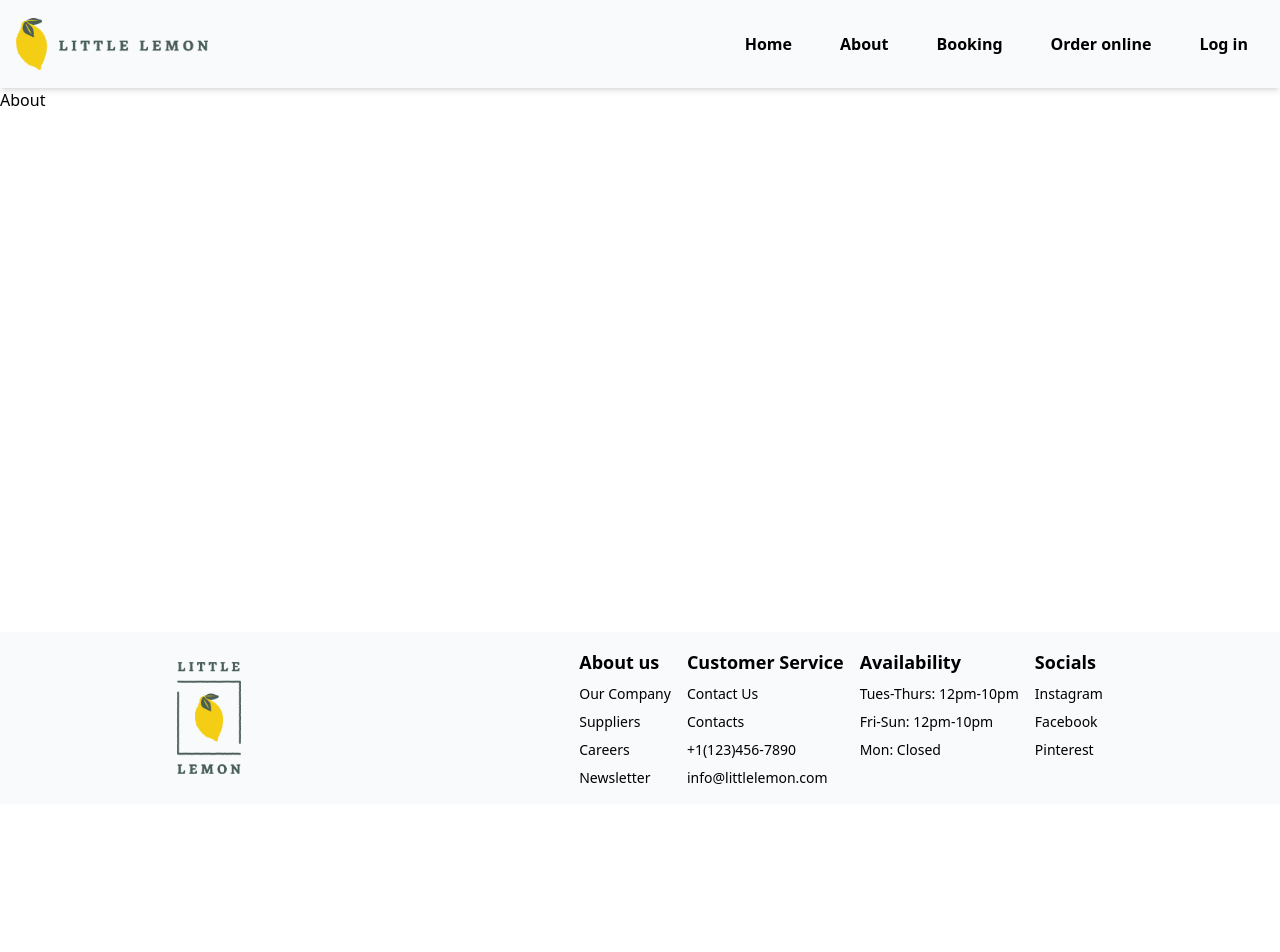
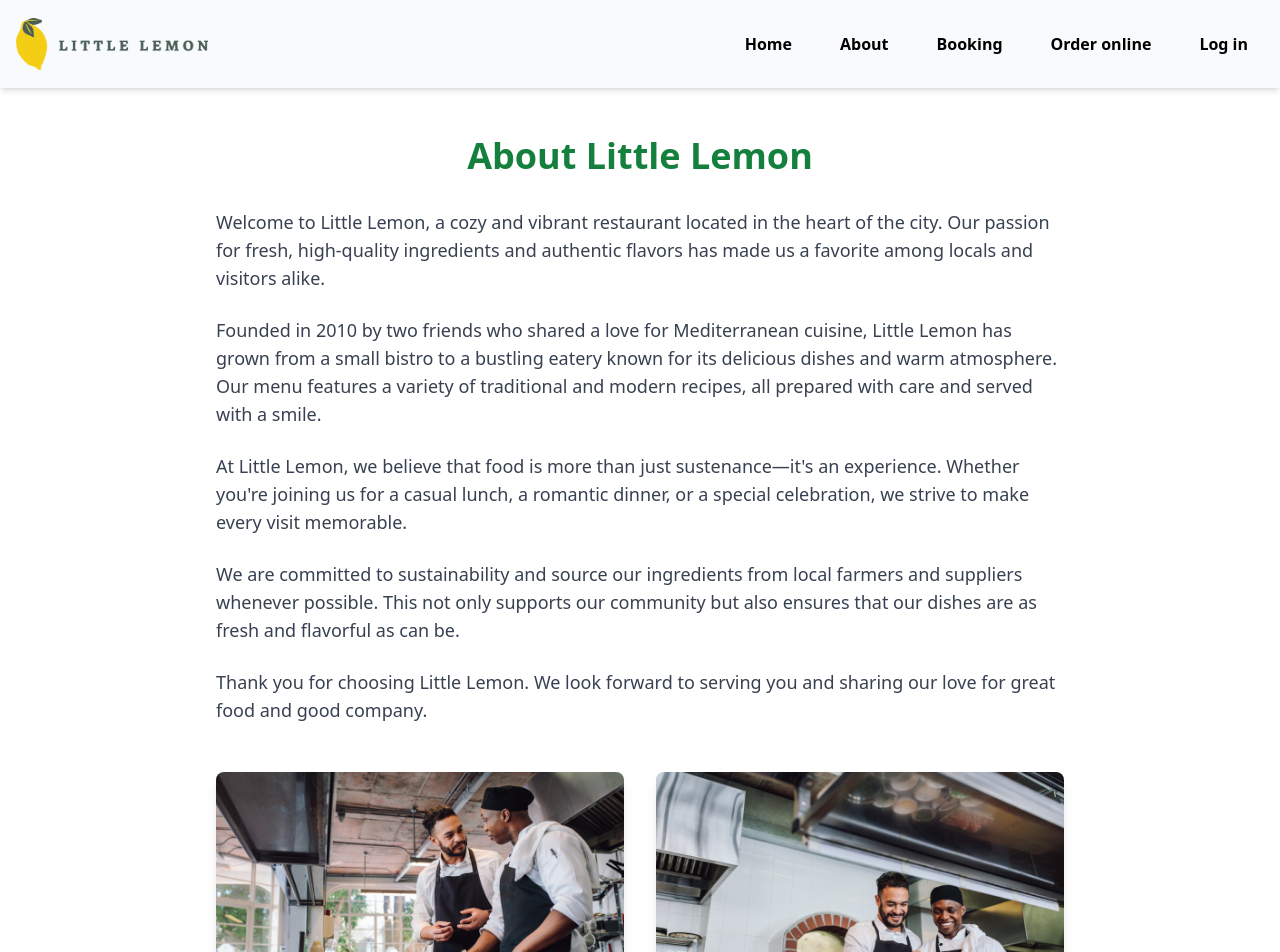
Before and after one commit to Mampionona33/Little-Lemon, a React (Vite) app: page /about in a window 1280 px wide. Shown: the top 952 px of the page. Before the commit the page ends 804 px from the top, so only its background shows below. Built offline with nearby package versions, Linux system fonts and the light colour scheme.

Commit message:
fini correction section 3 home page

```diff
--- a/src/pages/About/About.tsx
+++ b/src/pages/About/About.tsx
@@ -1,7 +1,57 @@
+import mario_and_adrian_A from "../../assets/images/mario_and_adrian_A.jpg";
+import mario_and_adrian_B from "../../assets/images/mario_and_adrian_B.jpg";
+
 const About = () => {
   return (
-    <div>
-      <div>About</div>
+    <div className="max-w-4xl mx-auto px-6 py-12">
+      <h1 className="text-4xl font-bold text-center text-green-700 mb-8">
+        About Little Lemon
+      </h1>
+
+      <div className="space-y-6 text-lg text-gray-700">
+        <p>
+          Welcome to Little Lemon, a cozy and vibrant restaurant located in the
+          heart of the city. Our passion for fresh, high-quality ingredients and
+          authentic flavors has made us a favorite among locals and visitors
+          alike.
+        </p>
+        <p>
+          Founded in 2010 by two friends who shared a love for Mediterranean
+          cuisine, Little Lemon has grown from a small bistro to a bustling
+          eatery known for its delicious dishes and warm atmosphere. Our menu
+          features a variety of traditional and modern recipes, all prepared
+          with care and served with a smile.
+        </p>
+        <p>
+          At Little Lemon, we believe that food is more than just
+          sustenance—it's an experience. Whether you're joining us for a casual
+          lunch, a romantic dinner, or a special celebration, we strive to make
+          every visit memorable.
+        </p>
+        <p>
+          We are committed to sustainability and source our ingredients from
+          local farmers and suppliers whenever possible. This not only supports
+          our community but also ensures that our dishes are as fresh and
+          flavorful as can be.
+        </p>
+        <p>
+          Thank you for choosing Little Lemon. We look forward to serving you
+          and sharing our love for great food and good company.
+        </p>
+      </div>
+
+      <div className="mt-12 grid grid-cols-1 md:grid-cols-2 gap-8">
+        <img
+          src={mario_and_adrian_A}
+          alt="Little Lemon Interior"
+          className="rounded-lg shadow-lg w-full h-64 object-cover"
+        />
+        <img
+          src={mario_and_adrian_B}
+          alt="Little Lemon Dish"
+          className="rounded-lg shadow-lg w-full h-64 object-cover"
+        />
+      </div>
     </div>
   );
 };
```
